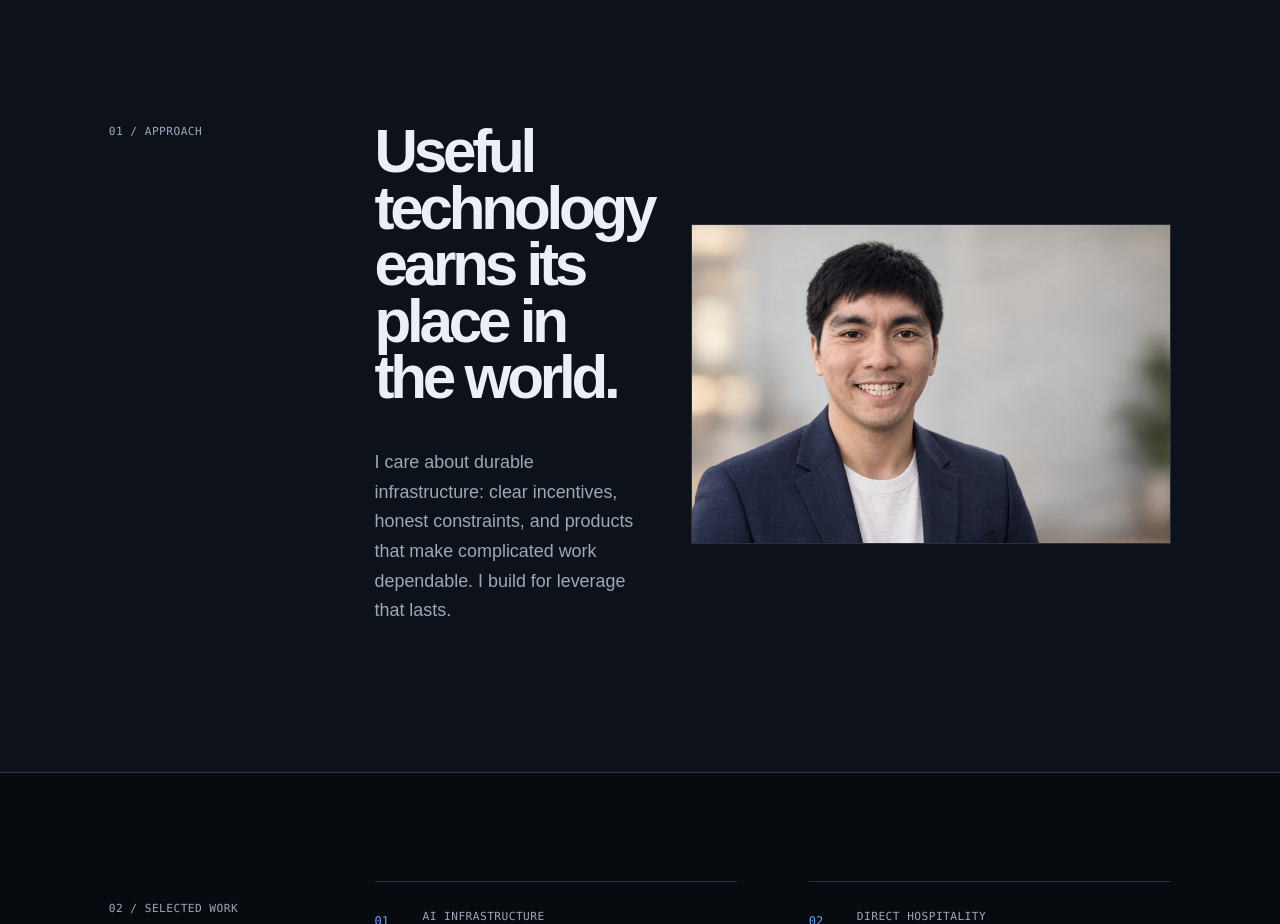
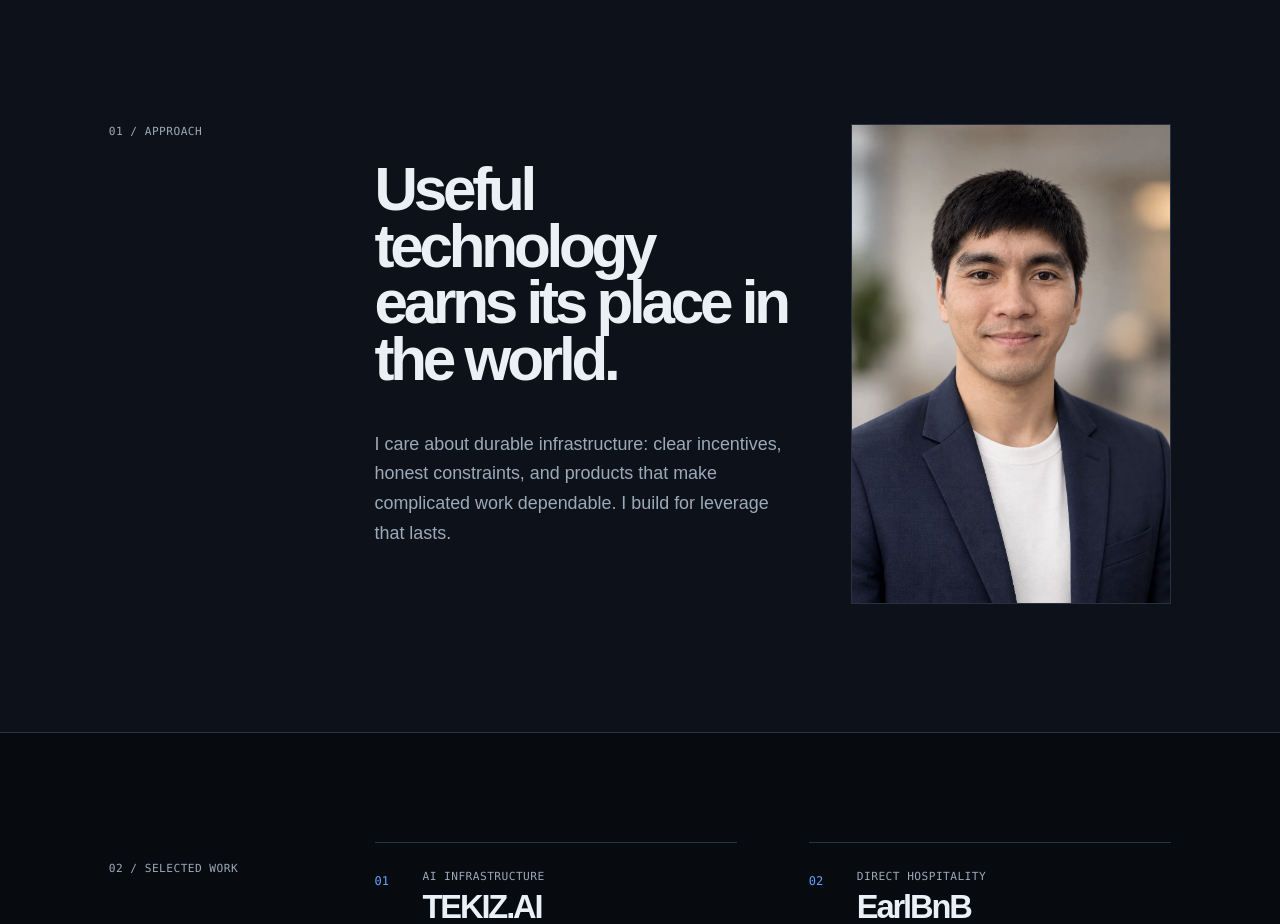
Before and after one commit to earlvanze/earlv-co, a plain HTML site: page index.html in a window 1280 px wide. Shown: the part 800-1724 px from the top of the page. Drawn offline with Linux system fonts and the light colour scheme.

Commit message:
Use portrait corporate headshot

```diff
--- a/index.html
+++ b/index.html
@@ -74,8 +74,8 @@
           </div>
           <figure class="portrait">
             <picture>
-              <source srcset="/assets/earl-co-corporate-headshot-3x2.webp" type="image/webp" />
-              <img src="/assets/earl-co-corporate-headshot-3x2.png" alt="Earl Co" />
+              <source srcset="/assets/earl-co-corporate-headshot-2x3.webp" type="image/webp" />
+              <img src="/assets/earl-co-corporate-headshot-2x3.png" alt="Earl Co" />
             </picture>
           </figure>
         </div>
--- a/styles.css
+++ b/styles.css
@@ -15,11 +15,11 @@ main { overflow:hidden; }
 h1,h2,h3,p { margin-top:0; } h1 { font-size:clamp(4rem,10vw,10.8rem); letter-spacing:-.085em; line-height:.85; font-weight:700; margin:0; max-width:11ch; text-shadow:0 4px 28px rgba(0,0,0,.28); } h1 em { font-style:normal; color:var(--signal); }
 .hero-bottom { display:grid; grid-template-columns:minmax(0,31rem) 1fr; align-items:end; gap:2rem; } .hero-bottom p { line-height:1.55; margin:0; max-width:36rem; font-size:1.06rem; } .text-link { justify-self:end; border-bottom:1px solid currentColor; padding-bottom:.35rem; font-size:.88rem; font-weight:700; }
 .manifesto,.work,.principles { display:grid; grid-template-columns:22% 1fr; gap:2rem; padding:8rem 8.5vw; border-bottom:1px solid var(--line); background:var(--surface); }.work { background:var(--ink); }.principles { background:var(--surface-raised); }.section-label { color:var(--muted); }
-.manifesto h2,.principles h2 { max-width:13ch; margin-bottom:2.6rem; font-size:clamp(2.5rem,4.7vw,5.5rem); line-height:.94; letter-spacing:-.07em; }.manifesto p { max-width:36rem; line-height:1.65; color:var(--muted); font-size:1.12rem; }.manifesto-content { display:grid; grid-template-columns:minmax(0,1fr) minmax(22rem,30rem); align-items:center; gap:3rem; }.portrait { margin:0; }.portrait img { display:block; width:100%; aspect-ratio:3/2; object-fit:cover; filter:saturate(.82) contrast(1.05); border:1px solid var(--line); }.portrait figcaption { margin-top:.75rem; color:var(--muted); font:500 .7rem ui-monospace,SFMono-Regular,Consolas,monospace; letter-spacing:.04em; text-transform:uppercase; }
+.manifesto h2,.principles h2 { max-width:13ch; margin-bottom:2.6rem; font-size:clamp(2.5rem,4.7vw,5.5rem); line-height:.94; letter-spacing:-.07em; }.manifesto p { max-width:36rem; line-height:1.65; color:var(--muted); font-size:1.12rem; }.manifesto-content { display:grid; grid-template-columns:minmax(0,1fr) minmax(16rem,20rem); align-items:center; gap:3rem; }.portrait { margin:0; }.portrait img { display:block; width:100%; aspect-ratio:2/3; object-fit:cover; filter:saturate(.82) contrast(1.05); border:1px solid var(--line); }.portrait figcaption { margin-top:.75rem; color:var(--muted); font:500 .7rem ui-monospace,SFMono-Regular,Consolas,monospace; letter-spacing:.04em; text-transform:uppercase; }
 .work { padding-bottom:4.5rem; }.work-list { display:grid; grid-template-columns:repeat(2,minmax(0,1fr)); column-gap:4.5rem; margin-top:-1.2rem; }.work-item { display:grid; grid-template-columns:2rem minmax(0,1fr); align-content:start; padding:1.65rem 0; gap:.25rem 1rem; border-top:1px solid var(--line); }.work-number { color:var(--signal); font:500 .75rem ui-monospace,SFMono-Regular,Consolas,monospace; padding-top:.3rem; }.work-type { color:var(--muted); margin-bottom:.45rem; }.work-item h3 { font-size:clamp(1.65rem,2.55vw,2.65rem); letter-spacing:-.065em; line-height:.92; margin-bottom:.65rem; }.work-copy > p:last-child { color:var(--muted); max-width:31rem; line-height:1.48; font-size:.92rem; }.project-link { grid-column:2; justify-self:start; margin-top:.35rem; font-size:.75rem; font-weight:700; border-bottom:1px solid currentColor; padding-bottom:.2rem; white-space:nowrap; }.project-link:hover { color:var(--signal); border-color:var(--signal); }.muted { color:var(--muted); border-color:var(--line); }
 .principle-grid { display:grid; grid-template-columns:1fr 1fr; gap:4rem; }.principles ol { list-style:none; padding:0; margin:0; }.principles li { display:flex; gap:1rem; padding:1.1rem 0; border-top:1px solid var(--line); font-size:1.05rem; font-weight:600; }.principles li span { color:var(--signal); font:500 .7rem ui-monospace,SFMono-Regular,Consolas,monospace; }
 .contact { background:#080c13; color:var(--paper); padding:9rem 8.5vw; }.contact h2 { font-size:clamp(3rem,7vw,7.5rem); letter-spacing:-.08em; line-height:.88; margin:4rem 0 3.5rem; }.contact .eyebrow { color:#b7c2e5; }.contact-link { color:#8eb5ff; display:inline-block; font-size:clamp(1.15rem,2vw,1.8rem); font-weight:700; border-bottom:2px solid currentColor; padding-bottom:.35rem; }.contact-link:hover { color:white; }
 footer { background:#080c13; color:#b7c2e5; border-top:1px solid var(--line); } footer p { margin:0; } footer span { display:flex; gap:1rem; }
 .visually-hidden { position:absolute; width:1px; height:1px; padding:0; margin:-1px; overflow:hidden; clip:rect(0,0,0,0); white-space:nowrap; border:0; }
-@media (max-width:720px) { .site-header,footer { padding:1.2rem 1.25rem; }.availability { display:none; }.hero { padding:11vh 1.25rem 2rem; min-height:calc(100dvh - 3.4rem); }.hero-media img { object-position:62% center; }.hero-scrim { background:linear-gradient(90deg,rgba(7,10,15,.94),rgba(7,10,15,.48)),linear-gradient(0deg,rgba(7,10,15,.8),transparent 55%); }.hero-bottom { display:block; }.hero-bottom p { font-size:.96rem; margin-bottom:2rem; }.text-link { display:inline-block; }.manifesto,.work,.principles { display:block; padding:4.5rem 1.25rem; }.section-label { margin-bottom:3rem; }.manifesto h2,.principles h2 { margin-bottom:2rem; }.manifesto-content { display:block; }.portrait { width:100%; margin-top:2.5rem; }.work-list { display:block; margin-top:0; }.work-item { grid-template-columns:2.2rem 1fr; padding:1.55rem 0; }.work-item h3 { font-size:2rem; }.project-link { grid-column:2; justify-self:start; }.principle-grid { display:block; }.principles ol { margin-top:3rem; }.contact { padding:5rem 1.25rem; }.contact h2 { margin:3rem 0; } }
+@media (max-width:720px) { .site-header,footer { padding:1.2rem 1.25rem; }.availability { display:none; }.hero { padding:11vh 1.25rem 2rem; min-height:calc(100dvh - 3.4rem); }.hero-media img { object-position:62% center; }.hero-scrim { background:linear-gradient(90deg,rgba(7,10,15,.94),rgba(7,10,15,.48)),linear-gradient(0deg,rgba(7,10,15,.8),transparent 55%); }.hero-bottom { display:block; }.hero-bottom p { font-size:.96rem; margin-bottom:2rem; }.text-link { display:inline-block; }.manifesto,.work,.principles { display:block; padding:4.5rem 1.25rem; }.section-label { margin-bottom:3rem; }.manifesto h2,.principles h2 { margin-bottom:2rem; }.manifesto-content { display:block; }.portrait { width:min(22rem,100%); margin-top:2.5rem; }.work-list { display:block; margin-top:0; }.work-item { grid-template-columns:2.2rem 1fr; padding:1.55rem 0; }.work-item h3 { font-size:2rem; }.project-link { grid-column:2; justify-self:start; }.principle-grid { display:block; }.principles ol { margin-top:3rem; }.contact { padding:5rem 1.25rem; }.contact h2 { margin:3rem 0; } }
 @media (prefers-reduced-motion:reduce) { html { scroll-behavior:auto; } }
```
Also changed, not shown: assets/earl-co-corporate-headshot-2x3.webp (added), 1 other file.
